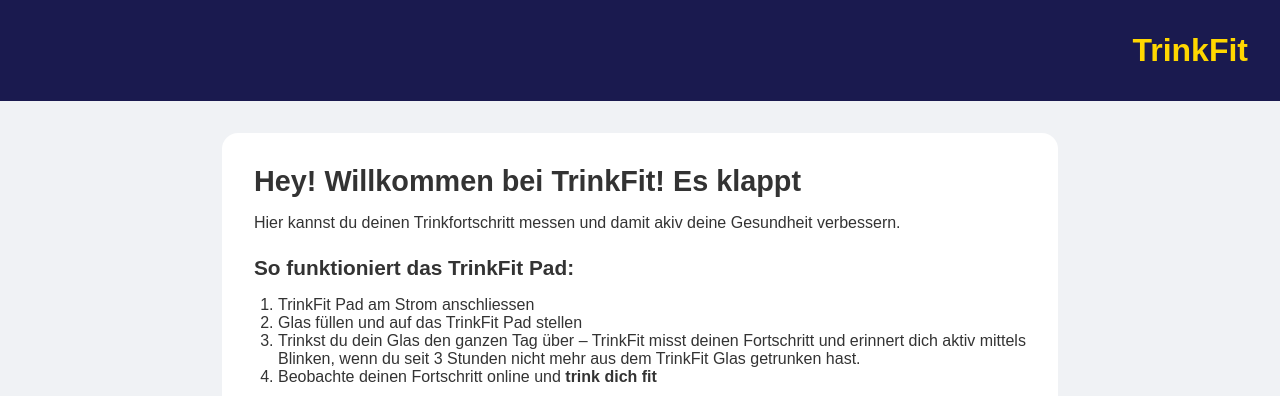
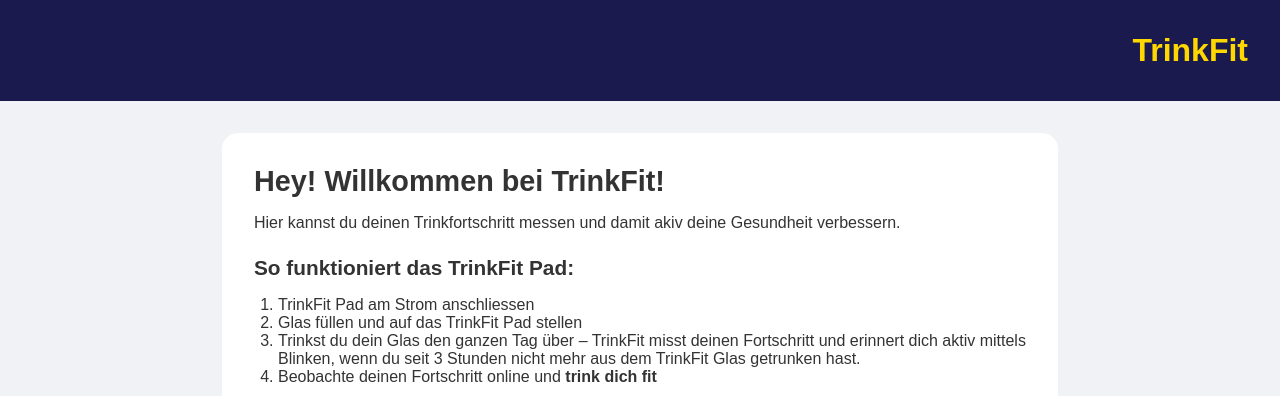
Before and after one commit to wanakaemmenegger/IM4, a plain HTML site: page index.html in a window 1280 px wide. Shown: the top 396 px of the page. Drawn offline with Linux system fonts and the light colour scheme.

Commit message:
Update index.html

```diff
--- a/index.html
+++ b/index.html
@@ -14,7 +14,7 @@
 
   <main>
     <section class="intro">
-      <h1>Hey! Willkommen bei TrinkFit! Es klappt</h1>
+      <h1>Hey! Willkommen bei TrinkFit!</h1>
       <p>Hier kannst du deinen Trinkfortschritt messen und damit akiv deine Gesundheit verbessern.</p>
 
       <h2>So funktioniert das TrinkFit Pad:</h2>
```
